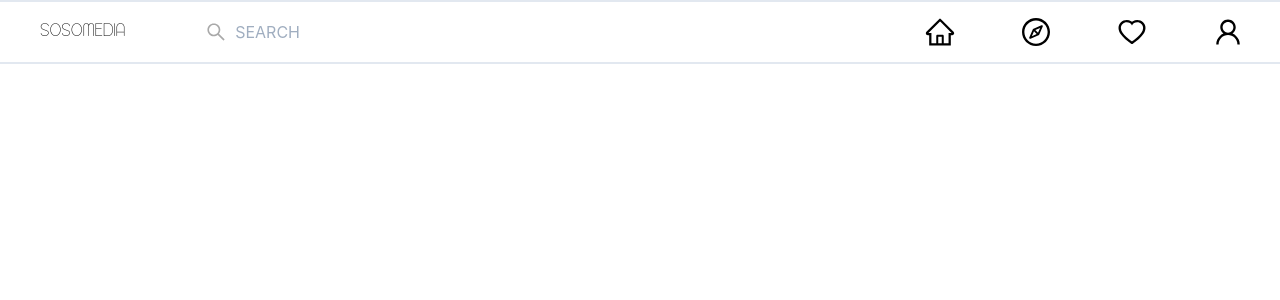
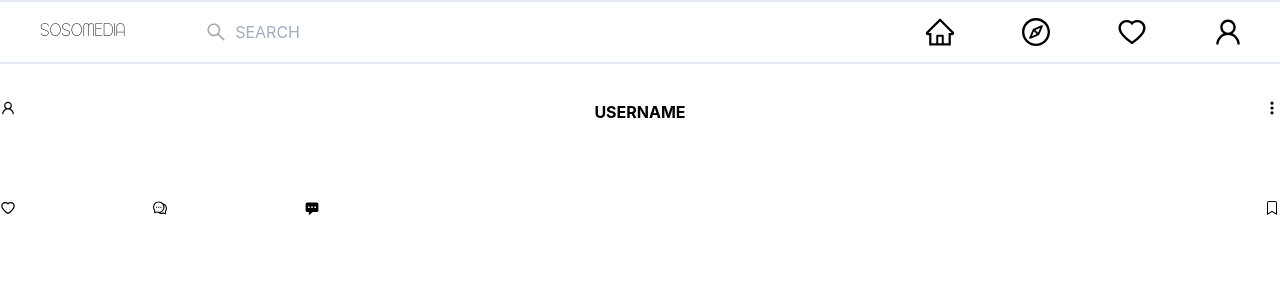
Before and after one commit to gitgoodboi/sosomedia, a React (Create React App) app: page / in a window 1280 px wide. Shown: the top 300 px of the page. Built offline with nearby package versions, Linux system fonts and the light colour scheme; the HTML template or start-up script is replaced by a standard one.

Commit message:
TIMELINE FIRST DRAFT

```diff
--- a/src/App.js
+++ b/src/App.js
@@ -3,12 +3,17 @@ import './App.css';
 import Navbar from '../src/Components/Navbar'
 import './tailwind.css'
 import NavbarMobile from './../src/Components/Navbar/NavbarMobile'
+import Timeline from './Components/Timeline'
 
 function App() {
   return (
 
       <div className='maindiv' className='h-screen'>
+
         <NavbarMobile />
+
+        <Timeline />
+
         {/* <section class='relative' >
           <h1>TIMELINE</h1>
         </section> */}
--- a/src/Components/Navbar/NavbarMobile/index.js
+++ b/src/Components/Navbar/NavbarMobile/index.js
@@ -4,7 +4,7 @@ import { HiChatAlt } from "react-icons/hi"
 
 function NavbarMobile(){
     return(
-        <section className="flex justify-between border-solid border-b-2 lg:hidden" >
+        <section className="fixed w-screen flex justify-between border-solid border-b-2 lg:hidden" >
             <div>
                 <AiOutlineCamera size={32} className='m-2' />
             </div>
--- /dev/null
+++ b/src/Components/Timeline/index.js
@@ -0,0 +1,41 @@
+import React from 'react'
+import './styles.css'
+import { AiOutlineUser, AiOutlineHeart, AiOutlineComment } from "react-icons/ai"
+import { HiDotsVertical, HiChatAlt } from "react-icons/hi"
+import { BsBookmark } from "react-icons/bs"
+
+
+function Timeline(){
+    return(
+        <section className='maintimeline flex justify-center w-screen' >
+            <div className='block flex justify-center' >
+                {/* USER INFO */}
+                <div className='absolute left-0 ' >
+                    <AiOutlineUser />
+                </div>
+                <div className='absolute font-bold' >
+                    <p>USERNAME</p>
+                </div>
+                <div className='absolute right-0' >
+                    <HiDotsVertical />
+                </div>
+            </div>
+            <div>
+                {/* MAIN POST */}
+            </div>
+            <div className="commentsection flex w-screen " >
+                {/* COMMENT SECTION */}
+                <div className='flex justify-between w-1/4 left-0' >
+                <AiOutlineHeart />
+                <AiOutlineComment />
+                <HiChatAlt />
+                </div>
+                <div className='absolute right-0' >
+                    <BsBookmark />
+                </div>
+            </div>
+        </section>
+    )
+}
+
+export default Timeline;
--- /dev/null
+++ b/src/Components/Timeline/styles.css
@@ -0,0 +1,8 @@
+.maintimeline{
+    position: absolute;
+    top: 100px;
+}
+.commentsection{
+    position: absolute;
+    top: 100px;
+}
```
